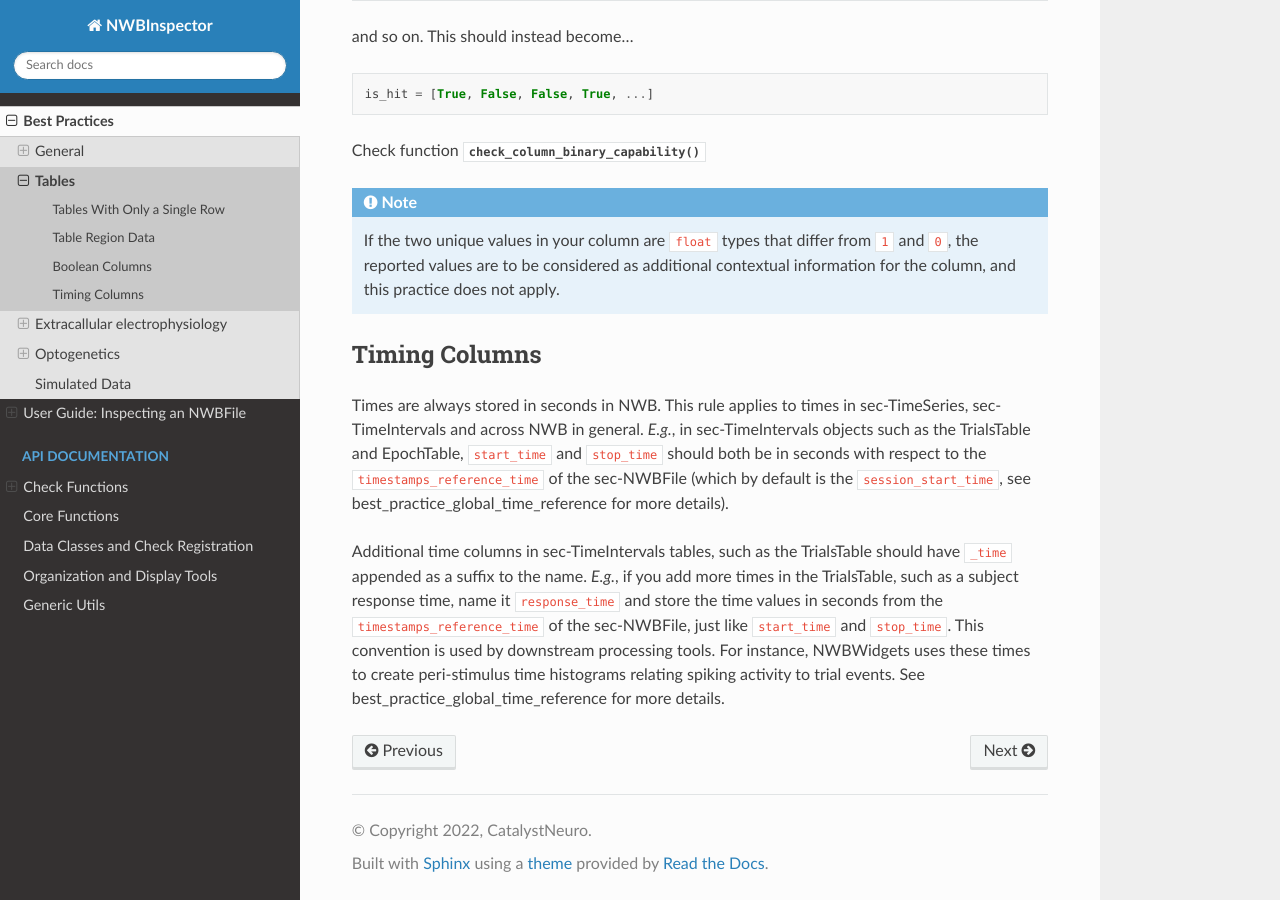
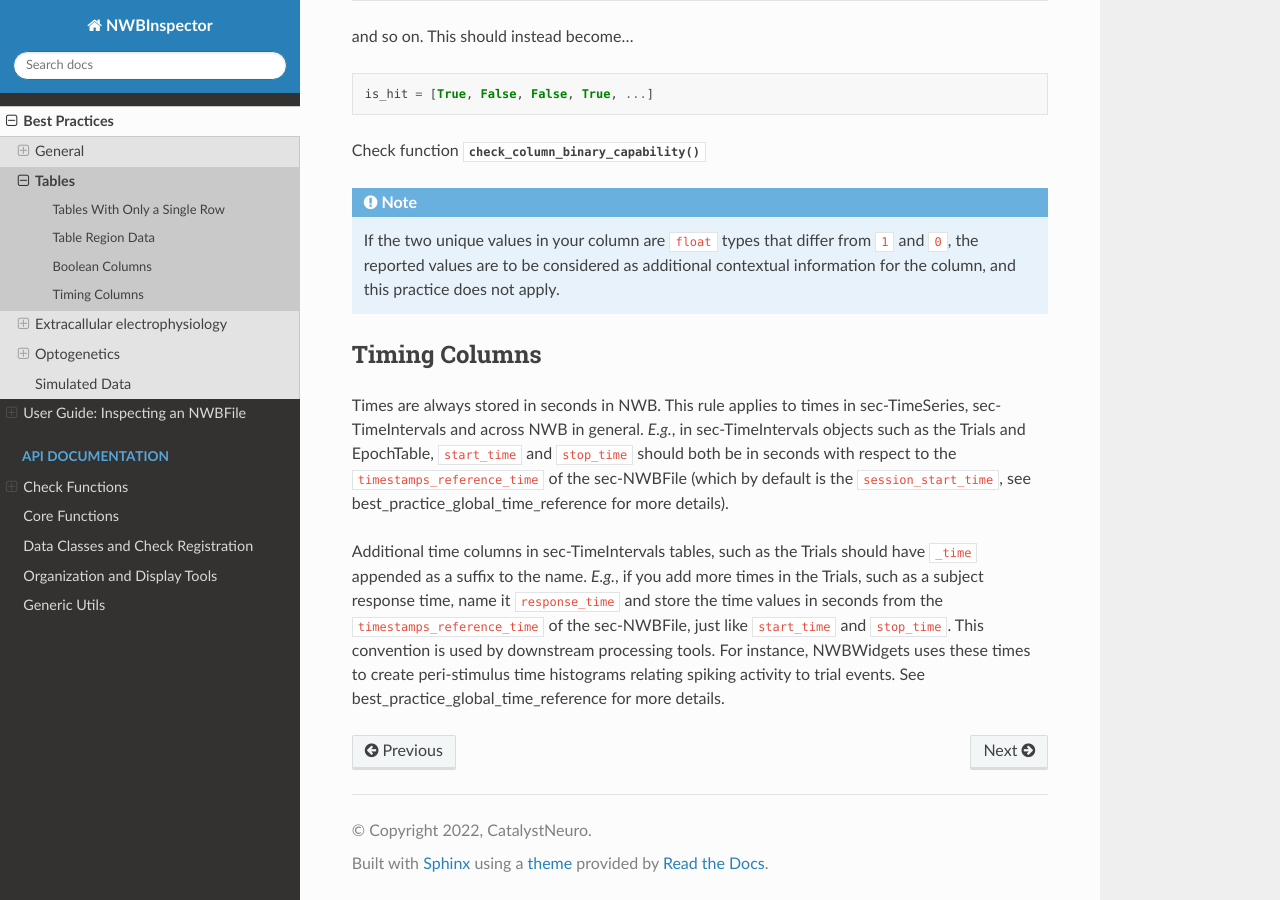
Before and after one commit to NeurodataWithoutBorders/nwbinspector, a Sphinx documentation site: the page built from docs/best_practices/tables.rst, in a window 1280 px wide and 900 px high, scrolled down 1216 px. Built offline with Sphinx 7.4.7 and the Read the Docs theme 2.0.0, drawn with Linux system fonts in a browser that asks for light colours; pages that are not in the unit, such as notebooks, are missing from menus.

Commit message:
fixed TrialsTable name

```diff
--- a/docs/best_practices/tables.rst
+++ b/docs/best_practices/tables.rst
@@ -78,14 +78,14 @@ Timing Columns
 
 Times are always stored in seconds in NWB. This rule applies to times in :nwb-schema:ref:`sec-TimeSeries`,
 :nwb-schema:ref:`sec-TimeIntervals` and across NWB in general. *E.g.*, in :nwb-schema:ref:`sec-TimeIntervals`
-objects such as the :nwb-schema:ref:`TrialsTable <sec-groups-intervals-trials>` and
+objects such as the :nwb-schema:ref:`Trials <sec-groups-intervals-trials>` and
 :nwb-schema:ref:`EpochTable <epochs>`, ``start_time`` and ``stop_time`` should both be in seconds with respect to the
 ``timestamps_reference_time`` of the :nwb-schema:ref:`sec-NWBFile` (which by default is the
 ``session_start_time``, see :ref:`best_practice_global_time_reference` for more details).
 
 Additional time columns in :nwb-schema:ref:`sec-TimeIntervals` tables, such as the
-:nwb-schema:ref:`TrialsTable <sec-groups-intervals-trials>` should have ``_time`` appended as a suffix to the name.
-*E.g.*, if you add more times in the :nwb-schema:ref:`TrialsTable <sec-groups-intervals-trials>`, such as a subject
+:nwb-schema:ref:`Trials <sec-groups-intervals-trials>` should have ``_time`` appended as a suffix to the name.
+*E.g.*, if you add more times in the :nwb-schema:ref:`Trials <sec-groups-intervals-trials>`, such as a subject
 response time, name it ``response_time`` and store the time values in seconds from the ``timestamps_reference_time``
 of the :nwb-schema:ref:`sec-NWBFile`, just like ``start_time`` and ``stop_time``.
 This convention is used by downstream processing tools. For instance, NWBWidgets uses these times to create peri-stimulus time histograms relating spiking activity to trial events.
```
